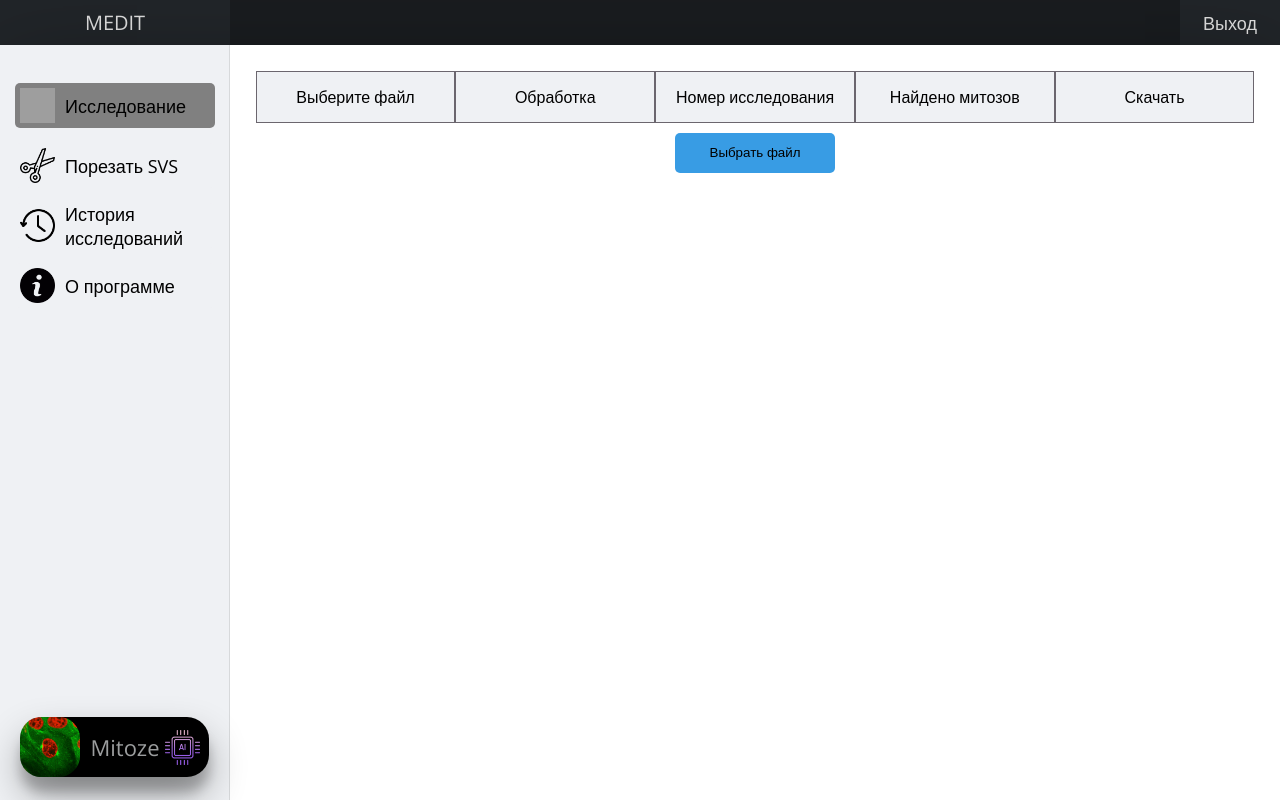
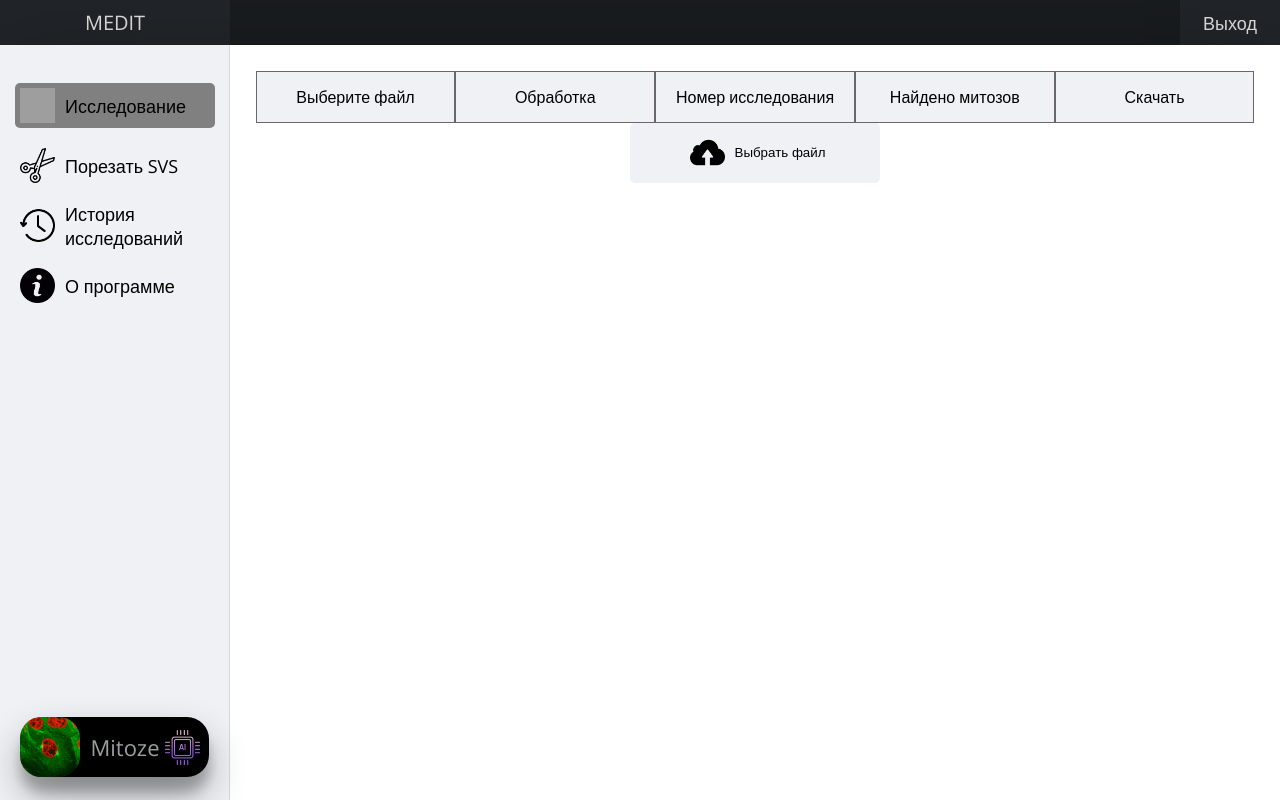
Before and after one commit to MikhailKochan/MEDIT_API, a Flask app: page /predict in a window 1280 px wide. Run offline with Flask 3, Linux system fonts and the light colour scheme; the visitor is signed in with stand-in values (Sample User, id 1); data that the repository does not hold is empty; parts of the project's set-up code (start-up, migrations or seed data) failed here and were passed over; some libraries are stand-ins or nearby versions; some web fonts are replaced; grey boxes are pictures that could not be loaded.

Commit message:
change button in analysis

```diff
--- a/app/templates/get_analysis.html
+++ b/app/templates/get_analysis.html
@@ -67,7 +67,10 @@
 </section>
 
 
-<button id="inputSVS" class="button" type="button" style="margin-top:1%;background:#389ce4;width:160px">Выбрать файл</button>
+<button id="inputSVS" class="button" type="button" style="height:60px;max-width:250px;margin-top:0%;display:flex;justify-content:center;align-items:center;">
+    <img src="/static/logo/upload.png" alt="#">
+    <p>Выбрать файл</p>
+</button>
 
 <script src="//cdnjs.cloudflare.com/ajax/libs/jquery/2.1.3/jquery.min.js"></script>
 <script src="https://malsup.github.io/jquery.form.js"></script>
```
